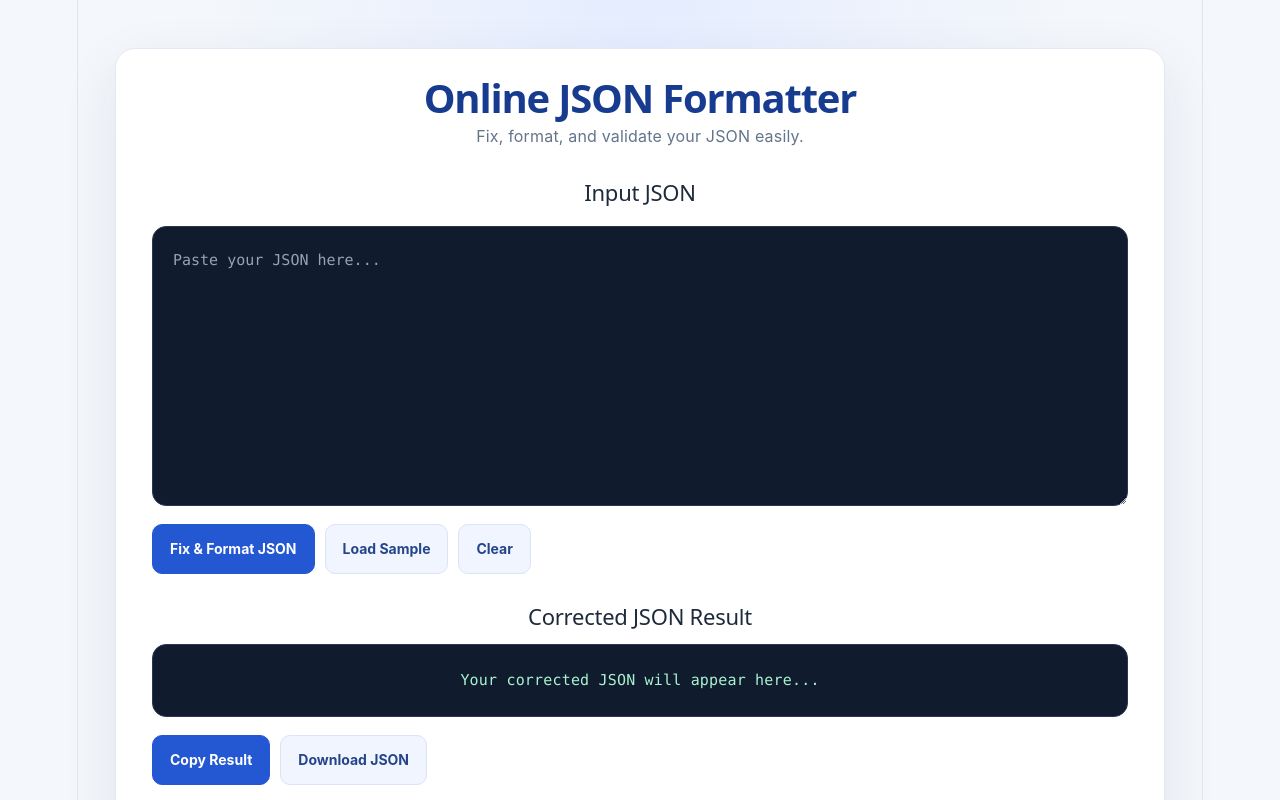
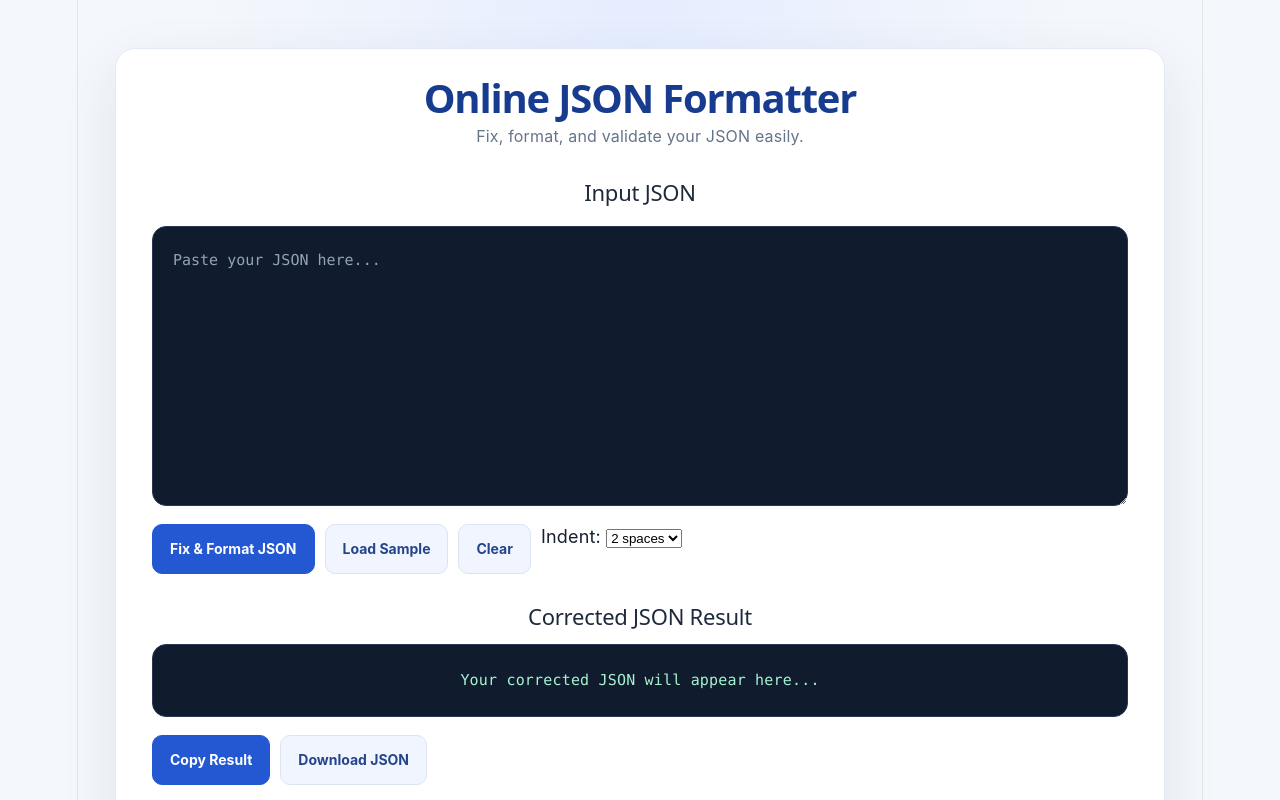
Before and after one commit to mariabk003-MS/online-json-formatter, a React (Vite) app: page / in a window 1280 px wide. Shown: the top 800 px of the page. Built offline with nearby package versions, Linux system fonts and the light colour scheme.

Commit message:
Add indent selector

```diff
--- a/src/App.jsx
+++ b/src/App.jsx
@@ -7,6 +7,11 @@ function App() {
   const [result, setResult] = useState('')
   const [error, setError] = useState('')
   const [success, setSuccess] = useState('')
+    const [indent, setIndent] = useState('2')
+
+  function getIndent() {
+    return indent === 'tab' ? '\t' : Number(indent)
+  }
 
   function fixAndFormatJSON() {
     if (!json.trim()) {
@@ -18,7 +23,7 @@ function App() {
 
     try {
       const parsed = JSON.parse(json)
-      setResult(JSON.stringify(parsed, null, 2))
+      setResult(JSON.stringify(parsed, null, getIndent()))
       setError('')
       setSuccess('Valid JSON! Fixed and formatted successfully.')
       return
@@ -128,6 +133,17 @@ function App() {
             </button>
             <button onClick={loadSample}>Load Sample</button>
             <button onClick={clearAll}>Clear</button>
+                        <label className="indent-label">
+              Indent:{' '}
+              <select
+                value={indent}
+                onChange={(event) => setIndent(event.target.value)}
+              >
+                <option value="2">2 spaces</option>
+                <option value="4">4 spaces</option>
+                <option value="tab">Tab</option>
+              </select>
+            </label>
           </div>
         </section>
 
```
